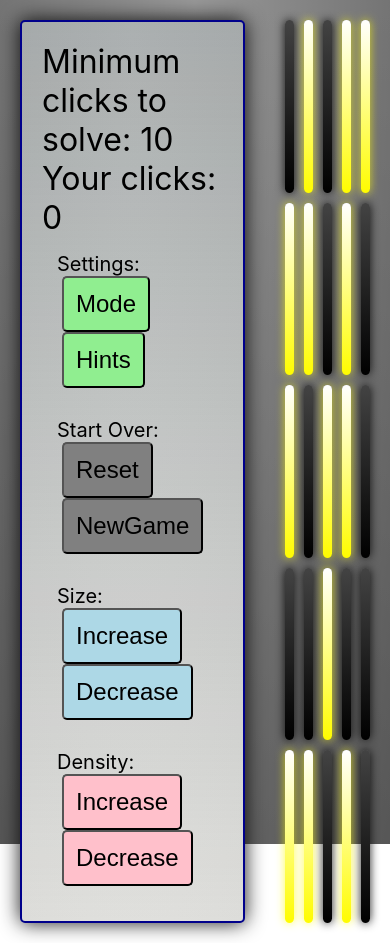
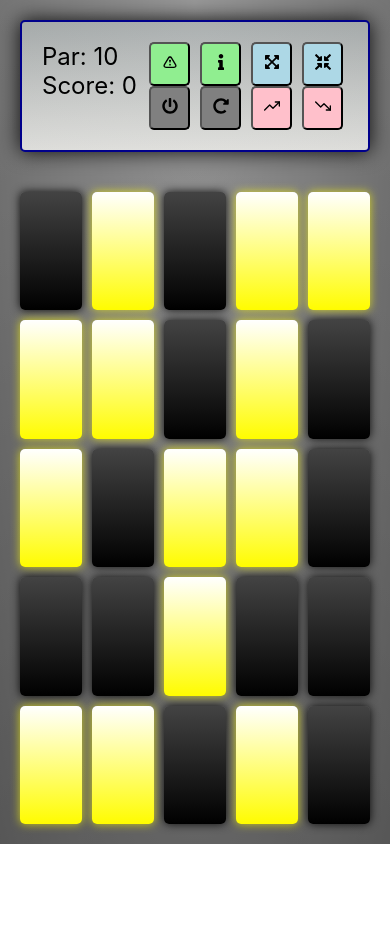
Before and after one commit to DeathstarNovember/expander, a React (Create React App) app: page / in a window 390 px wide. After the commit the page ends 844 px from the top, so only its background shows below. Built offline with nearby package versions, Linux system fonts and the light colour scheme.

Commit message:
responsive

```diff
--- a/package.json
+++ b/package.json
@@ -7,10 +7,12 @@
     "@types/node": "^13.13.4",
     "@types/react": "^16.9.34",
     "@types/react-dom": "^16.9.6",
+    "@types/react-icons": "^3.0.0",
     "@types/styled-components": "^5.1.0",
     "react": "^16.8.6",
     "react-dom": "^16.8.6",
     "react-hexagon": "^1.1.3",
+    "react-icons": "^3.10.0",
     "react-scripts": "3.0.1",
     "styled-components": "^4.3.2",
     "typescript": "^3.8.3"
--- a/src/App.tsx
+++ b/src/App.tsx
@@ -5,12 +5,23 @@ import {
   Cell,
   Layout,
   ControlPanel,
-  StatsPane,
+  StatsPanel,
+  SettingsPanel,
+  Buttons,
   ButtonGroup,
   Button,
   MainGrid,
   Text,
 } from "./styledComponents";
+import {
+  FaCompressArrowsAlt,
+  FaExpandArrowsAlt,
+  FaRedoAlt,
+  FaPowerOff,
+  FaInfo,
+} from "react-icons/fa";
+import { FiTrendingUp, FiTrendingDown } from "react-icons/fi";
+import { TiWarning, TiWarningOutline } from "react-icons/ti";
 
 const getPosition = (id: number, rowSize: number) => {
   const row = Math.floor(id / rowSize);
@@ -179,47 +190,46 @@ const App = () => {
   return (
     <Layout>
       <ControlPanel>
-        <StatsPane>
-          <Text size={2}>Minimum clicks to solve: {minimumSolutionSize}</Text>
-          <Text size={2}>Your clicks: {userClicks}</Text>
-        </StatsPane>
-
+        <StatsPanel>
+          <Text size={1.5}>Par: {minimumSolutionSize}</Text>
+          <Text size={1.5}>Score: {userClicks}</Text>
+        </StatsPanel>
+        <Buttons>
           <ButtonGroup>
-          <Text>Settings:</Text>
             <Button bg="lightgreen" onClick={toggleModMode}>
-            Mode
+              {modMode === 2 ? <TiWarningOutline /> : <TiWarning />}
             </Button>
             <Button bg="lightgreen" onClick={toggleHints}>
-            Hints
+              <FaInfo />
             </Button>
           </ButtonGroup>
           <ButtonGroup>
-          <Text>Start Over:</Text>
+            <Button bg="gray" onClick={getNewGame}>
+              <FaPowerOff />
+            </Button>
             <Button bg="gray" onClick={resetBoard}>
-            Reset
+              <FaRedoAlt />
             </Button>
-          <Button bg="gray" onClick={getNewGame}>
-            NewGame
+          </ButtonGroup>
+        </Buttons>
+        <SettingsPanel>
+          <ButtonGroup>
+            <Button bg="lightblue" onClick={increaseBoardSize}>
+              <FaExpandArrowsAlt />
+            </Button>
+            <Button bg="lightBlue" onClick={decreaseBoardSize}>
+              <FaCompressArrowsAlt />
             </Button>
           </ButtonGroup>
           <ButtonGroup>
-          <Text>Size:</Text>
-          <Button bg="lightblue" onClick={increaseBoardSize}>
-            Increase
+            <Button bg="pink" onClick={increaseDensity}>
+              <FiTrendingUp />
             </Button>
-          <Button bg="lightBlue" onClick={decreaseBoardSize}>
-            Decrease
+            <Button bg="pink" onClick={decreaseDensity}>
+              <FiTrendingDown />
             </Button>
           </ButtonGroup>
-        <ButtonGroup>
-          <Text>Density:</Text>
-          <Button bg="pink" onClick={increaseDensity}>
-            Increase
-          </Button>
-          <Button bg="pink" onClick={decreaseDensity}>
-            Decrease
-          </Button>
-        </ButtonGroup>
+        </SettingsPanel>
       </ControlPanel>
       <MainGrid size={boardSize}>
         {cells.map((cell) => {
--- a/src/styledComponents.tsx
+++ b/src/styledComponents.tsx
@@ -12,16 +12,31 @@ type ButtonProps = {
   bg?: string;
 };
 export const Button = styled.button<ButtonProps>`
-  background: ${(props) => props.bg}
-  padding: 12px;
-  font-size: 1.5rem;
+  background: ${(props) => props.bg || ""}
+  height: 44px;
+  font-size: 1rem;
   border-radius: 5px;
   margin: 0 5px;
 `;
 
 export const ButtonGroup = styled.div`
-  margin: 15px;
+  display: grid;
+  @media only screen and (orientation: portrait) {
+    grid-template-columns: 1fr 1fr;
+    grid-template-rows: 1fr;
+  }
+  @media only screen and (orientation: landscape) {
+    grid-template-columns: 1fr;
+    grid-template-rows: 1fr 1fr;
+  }
 `;
+
+type ButtonsProps = {
+  orientation?: "pirtrait" | "landscape";
+};
+
+export const Buttons = styled.div<ButtonsProps>``;
+
 export const ToggleGroup = styled.div`
   display: flex;
   align-items: center;
@@ -32,7 +47,12 @@ type LayoutProps = {};
 
 export const Layout = styled.div<LayoutProps>`
   display: grid;
-  grid-template-columns: 1fr 3fr;
+  grid-template-columns: 1fr 4fr;
+  grid-template-rows: 1fr;
+  @media only screen and (orientation: portrait) {
+    grid-template-columns: 1fr;
+    grid-template-rows: 1fr 4fr;
+  }
   height: 100vh;
   width: 100vw;
   background: linear-gradient(
@@ -53,8 +73,14 @@ type ControlPanelProps = {};
 
 export const ControlPanel = styled.div<ControlPanelProps>`
   display: grid;
-  grid-template-columns: 1fr;
-  grid-template-rows: 1fr;
+  @media only screen and (orientation: portrait) {
+    grid-template-columns: 1fr 1fr 1fr;
+    grid-template-rows: 1fr;
+  }
+  @media only screen and (orientation: landscape) {
+    grid-template-columns: 1fr;
+    grid-template-rows: 1fr;
+  }
   padding: 20px;
   margin: 20px;
   border: 2px solid darkblue;
@@ -75,9 +101,11 @@ export const ControlPanel = styled.div<ControlPanelProps>`
   background-blend-mode: normal, multiply;
 `;
 
-type StatsPaneProps = {};
+type SettingsPanelProps = {};
+export const SettingsPanel = styled.div<SettingsPanelProps>``;
 
-export const StatsPane = styled.div<StatsPaneProps>``;
+type StatsPanelProps = {};
+export const StatsPanel = styled.div<StatsPanelProps>``;
 
 type MainGridProps = {
   size: number;
```
Also changed, not shown: src/utils.ts (added, +114 -0 lines), 1 other file (tests, documents, lock files or other folders). Lines whose indentation alone changed are shown as unchanged.
